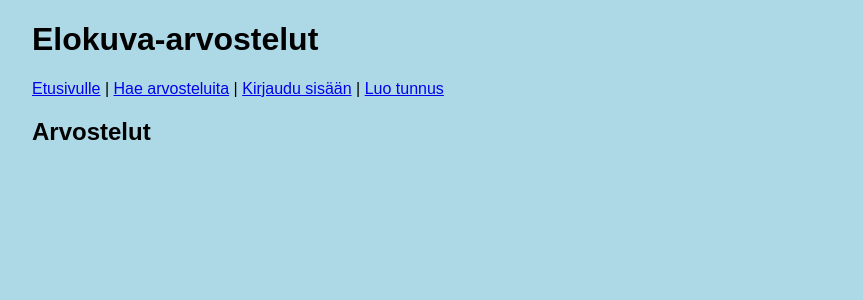
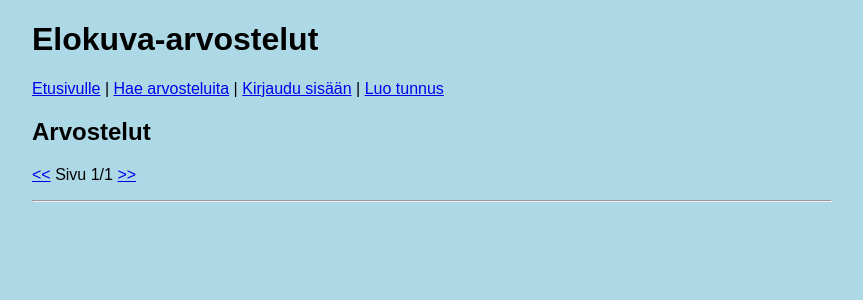
Before and after one commit to pyjamaB/elokuva-arvostelut, a Flask app: page / in a window 1280 px wide. Shown: the top 300 px of the page, without its empty margins (208-1071 px from the left). Run offline with Flask 3, Linux system fonts and the light colour scheme; data that the repository does not hold is empty.

Commit message:
Add paging to index page

```diff
--- a/app.py
+++ b/app.py
@@ -1,4 +1,5 @@
 import markupsafe
+import math
 import secrets
 import sqlite3
 from flask import Flask
@@ -28,9 +29,20 @@ def show_lines(content):
     return markupsafe.Markup(content)
 
 @app.route("/")
-def index():
-    all_reviews = reviews.get_reviews()
-    return render_template("index.html", items=all_reviews)
+@app.route("/<int:page>")
+def index(page=1):
+    page_size = 10
+    review_count = reviews.review_count()
+    page_count = math.ceil(review_count / page_size)
+    page_count = max(page_count, 1)
+
+    if page < 1:
+        return redirect("/1")
+    if page > page_count:
+        return redirect("/" + str(page_count))
+
+    all_reviews = reviews.get_reviews(page, page_size)
+    return render_template("index.html", page=page, page_count=page_count, items=all_reviews)
 
 @app.route("/user/<int:user_id>")
 def show_user(user_id):
--- a/reviews.py
+++ b/reviews.py
@@ -1,4 +1,8 @@
 import db
+
+def review_count():
+    sql = "SELECT COUNT(*) FROM items"
+    return db.query(sql)[0][0]
 
 def get_all_classes():
     sql = "SELECT title, value FROM classes ORDER BY id"
@@ -52,10 +56,13 @@ def get_classes(item_id):
     sql = "SELECT title, value FROM review_classes WHERE item_id = ?"
     return db.query(sql, [item_id])
 
-def get_reviews():
+def get_reviews(page, page_size):
     sql = """SELECT items.id, items.title, users.id user_id, users.username
-             FROM items, users WHERE items.user_id = users.id ORDER BY items.id DESC"""
-    return  db.query(sql)
+             FROM items, users WHERE items.user_id = users.id ORDER BY items.id DESC
+             LIMIT ? OFFSET ?"""
+    limit = page_size
+    offset = page_size * (page - 1)
+    return  db.query(sql, [limit, offset])
 
 def get_review(item_id):
     sql = """SELECT items.id, items.title, items.review_text, users.id user_id, users.username
--- a/templates/index.html
+++ b/templates/index.html
@@ -11,5 +11,10 @@
 Kirjoittaja: <a href="/user/{{ item.user_id }}">{{ item.username }}</a> <br />
 </div>
 {% endfor %}
-</div>
+<p>
+    <a href="/{{ page - 1 }}">&lt;&lt;</a>
+    Sivu {{ page }}/{{ page_count }}
+    <a href="/{{ page + 1 }}">&gt;&gt;</a>
+  </p>
+  <hr />
 {% endblock %}
```
Also changed, not shown: 1 other file.
